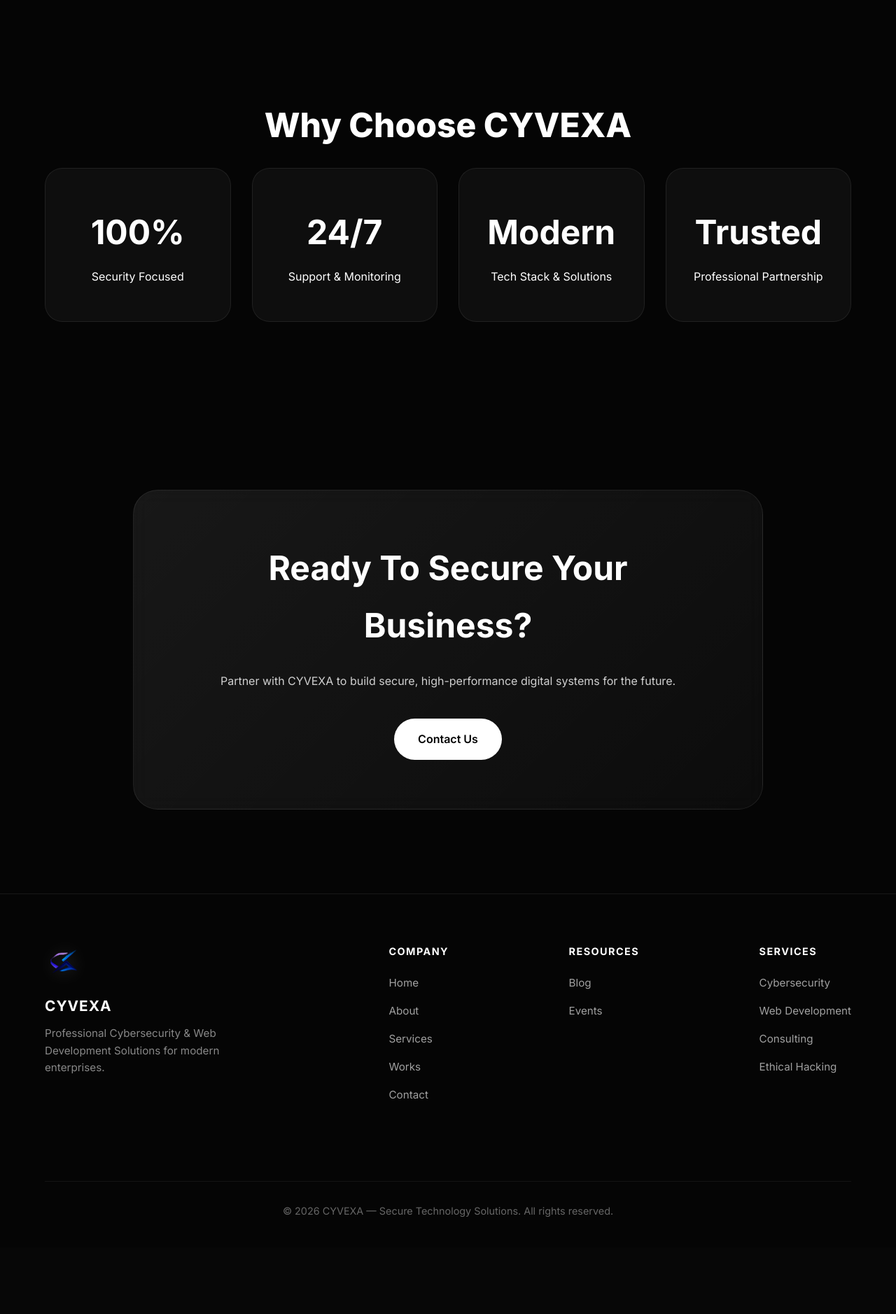
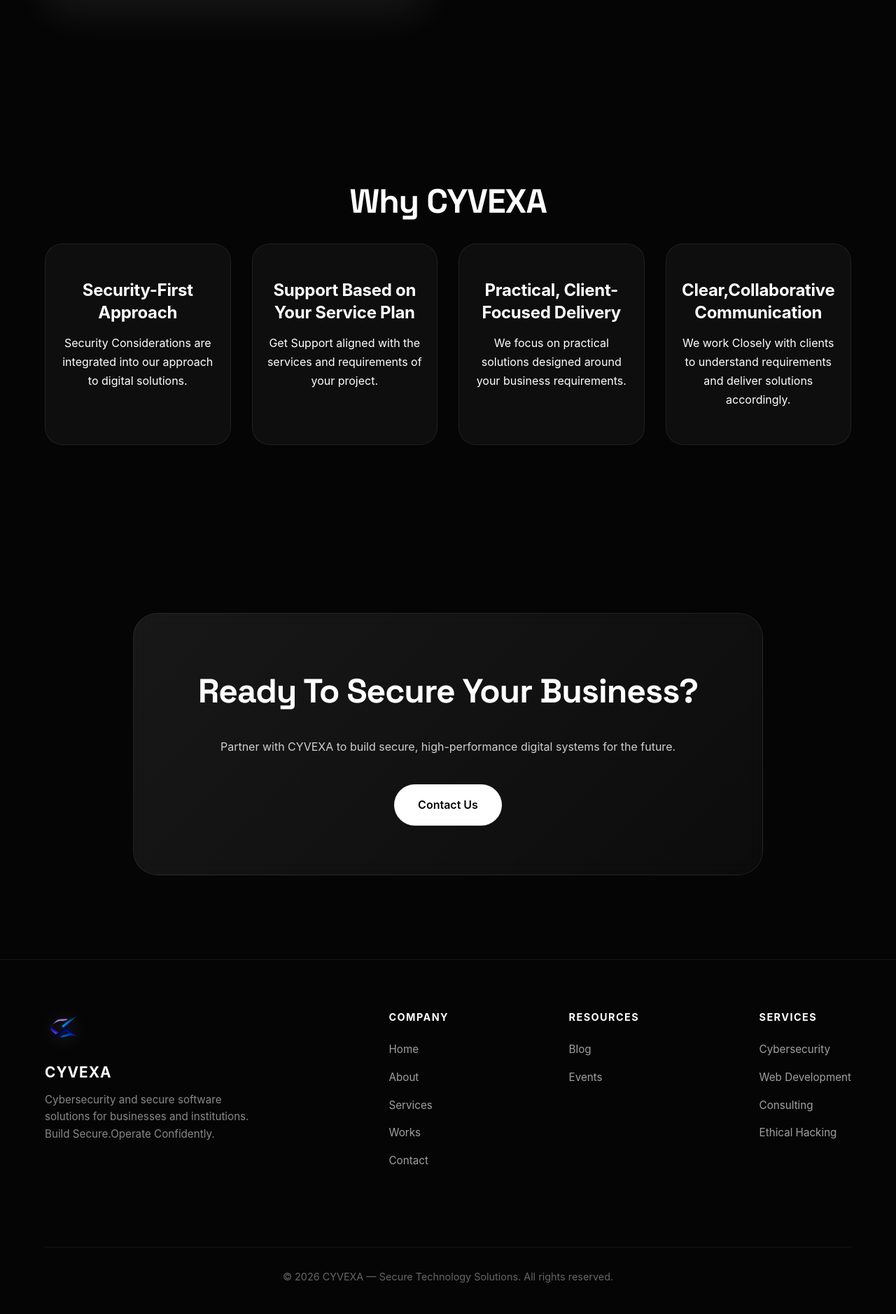
Before and after one commit to mohamed01irfan-blip/cyvexa-project, a Django app: page / in a window 1280 px wide. Shown: the part 2742-4620 px from the top of the page at 70% size. Before the commit the page ends 4481 px from the top, so only its background shows below. Run offline with Django 4.2, Linux system fonts and the light colour scheme.

Commit message:
Add files via upload

```diff
--- a/templates/index.html
+++ b/templates/index.html
@@ -7,9 +7,31 @@
 <title>CYVEXA | HOME</title>
 <link rel="icon" type="image/png" href="{% static 'images/CYVEXA.png' %}">
 <link rel="preconnect" href="https://fonts.googleapis.com">
-<link href="https://fonts.googleapis.com/css2?family=Inter:wght@300;400;500;600;700;800&display=swap" rel="stylesheet">
+<link href="https://fonts.googleapis.com/css2?family=Space+Grotesk:wght@300;400;500;600;700&display=swap" rel="stylesheet">
 
 <style>
+body{
+    font-family:'Space Grotesk',sans-serif;
+}
+
+.logo-text{
+    font-family:'Space Grotesk',sans-serif;
+    font-size:1.4rem;
+    font-weight:700;
+    letter-spacing:3px;
+}
+
+.hero-text h1,
+.section-title,
+.showcase-text h2,
+.cta h2{
+    font-family:'Space Grotesk',sans-serif;
+    font-weight:700;
+    letter-spacing:-1px;
+}
+
+
+
 
 *{
     margin:0;
@@ -694,7 +716,7 @@ RESPONSIVE (TABLET / GENERAL)
     }
 
     .hero-text h1{
-        font-size:3rem;
+        font-size:1rem;
     }
 
     .hero-image img{
@@ -778,6 +800,21 @@ RESPONSIVE — FOOTER MOBILE
     }
 }
 
+.stat-box h2{
+    font-size:1.5rem;
+    font-weight:700;
+    line-height:1.3;
+    margin-bottom:15px;
+    letter-spacing:-0.3px;
+}
+
+@media(max-width:480px){
+    .stat-box h2{
+        font-size:1.3rem;
+        line-height:1.3;
+    }
+}
+
 </style>
 </head>
 
@@ -818,18 +855,18 @@ RESPONSIVE — FOOTER MOBILE
 
 <div class="hero-text reveal">
     <h1>
-        Secure Digital
-        <span>Transformation</span>
+        Secure Digital Solutions
+        <span>for Growing Business</span>
     </h1>
 
     <p>
-        We're more than a cybersecurity company—we're your trusted technology partner.
-        CYVEXA combine security, innovation, and modern development to help businesses grow safely.
+        CYVEXA helps businesses build secure websites,assess application security risks, and maintain reliable
+        digital systems through cybersecurity services and purpose-built software.
     </p>
 
     <div class="hero-buttons">
-        <a href="https://wa.me/918903051053?text=Hi%20CYVEXA,%20Services,%20I%20need%20Website" class="btn btn-primary">Get Started</a>
-        <a href="/services/" class="btn btn-outline">View Services</a>
+        <a href="https://wa.me/918903051053?text=Hi%20CYVEXA,%20Services,%20I%20need%20Website" class="btn btn-primary">Talk to CYVEXA</a>
+        <a href="/services/" class="btn btn-outline">Explore Services</a>
     </div>
 </div>
 
@@ -858,26 +895,26 @@ At CYVEXA, we help businesses build technology they can trust. By combining cybe
 <div class="cards">
 
 <div class="card reveal">
-    <h3>Cybersecurity</h3>
+    <h3>Cybersecurity Testing</h3>
     <p>
-        Advanced security testing, ethical hacking,
-        penetration testing, and infrastructure protection.
+        Web VAPT and security assessments that help identify vulnerabilies, understand risk, and prioritize remediation.
+        <br><br><br><b>Web VAPT.Security Assessment.Risk Reporting</b>
     </p>
 </div>
 
 <div class="card reveal">
-    <h3>Web Development</h3>
+    <h3>Secure Website Development</h3>
     <p>
-        High-performance modern websites and applications
-        built with security-first architecture.
+        Business Websites designed and developed with security, performance, maintainability, and scalability in mind.
+        <br><br><br><b>Website Development.Secure Architecture.Deployment</b>
     </p>
 </div>
 
 <div class="card reveal">
-    <h3>Annual Maintenance Contract (AMC)</h3>
+    <h3>Website Security & AMC</h3>
         <p>
-            Comprehensive maintenance including updates, monitoring,
-            and support to keep your applications secure and running.
+            Ongoing maintance and security support to help keep websites updated, monitored,and operational.
+            <br><br><br><b>Maintenance.Updates.Security Support</b>
         </p>
 </div>
 
@@ -955,29 +992,29 @@ Proud to have partnered with businesses across industries to build their secure
 <div class="container">
 
 <h2 class="section-title reveal">
-Why Choose CYVEXA
+Why CYVEXA
 </h2>
 
 <div class="stats">
 
 <div class="stat-box reveal">
-    <h2>100%</h2>
-    <p>Security Focused</p>
+    <h2>Security-First Approach</h2>
+    <p>Security Considerations are integrated into our approach to digital solutions.</p>
 </div>
 
 <div class="stat-box reveal">
-    <h2>24/7</h2>
-    <p>Support & Monitoring</p>
+    <h2>Support Based on Your Service Plan</h2>
+    <p>Get Support aligned with the services and requirements of your project.</p>
 </div>
 
 <div class="stat-box reveal">
-    <h2>Modern</h2>
-    <p>Tech Stack & Solutions</p>
+    <h2>Practical, Client-Focused Delivery</h2>
+    <p>We focus on practical solutions designed around your business requirements.</p>
 </div>
 
 <div class="stat-box reveal">
-    <h2>Trusted</h2>
-    <p>Professional Partnership</p>
+    <h2>Clear,Collaborative Communication</h2>
+    <p>We work Closely with clients to understand requirements and deliver solutions accordingly.</p>
 </div>
 
 </div>
@@ -1020,7 +1057,8 @@ Contact Us
         <div class="footer-brand">
             <img src="{% static 'images/cyvexa_logo.png' %}" alt="CYVEXA Logo">
             <h3>CYVEXA</h3>
-            <p>Professional Cybersecurity & Web Development Solutions for modern enterprises.</p>
+            <p>Cybersecurity and secure software solutions for businesses and institutions.
+            Build Secure.Operate Confidently.
         </div>
 
         <div class="footer-col">
```
